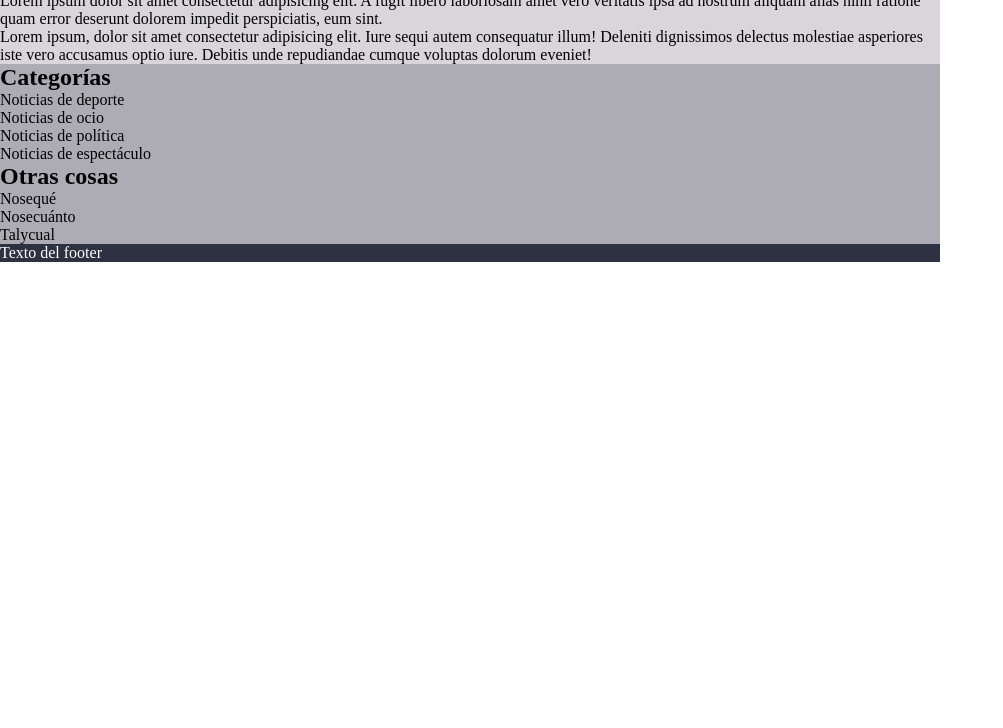
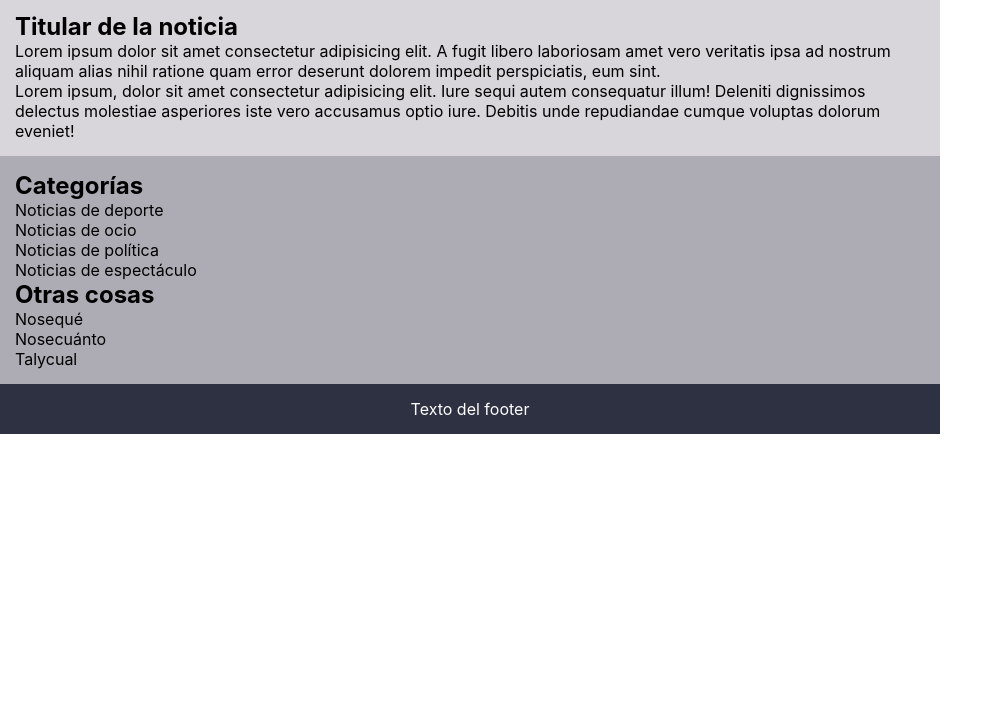
Before and after one commit to jona2255/layout-grupo-b, a plain HTML site: page index.html in a window 1280 px wide. Shown: the part 72-800 px from the top of the page, without its empty margins (0-1003 px from the left). Drawn offline with Linux system fonts and the light colour scheme.

Commit message:
Espaciados y tipografia

```diff
--- a/css/style.css
+++ b/css/style.css
@@ -4,8 +4,20 @@
     padding:0;
 }
 
+html {
+    font-family: -apple-system, BlinkMacSystemFont, 'Segoe UI', Roboto, Oxygen, Ubuntu, Cantarell, 'Open Sans', 'Helvetica Neue', sans-serif;
+}
+
+header, section, footer {
+    padding: 15px;
+}
+
 header, footer {
     background-color: #2d3142;
+}
+
+section ul {
+    list-style: none;
 }
 
 section {
@@ -18,6 +30,11 @@ section:last-of-type {
 
 h1, footer {
     color: white;
+
+}
+
+footer {
+    text-align: center;
 }
 
 @media all and (min-width: 1300px){
```
